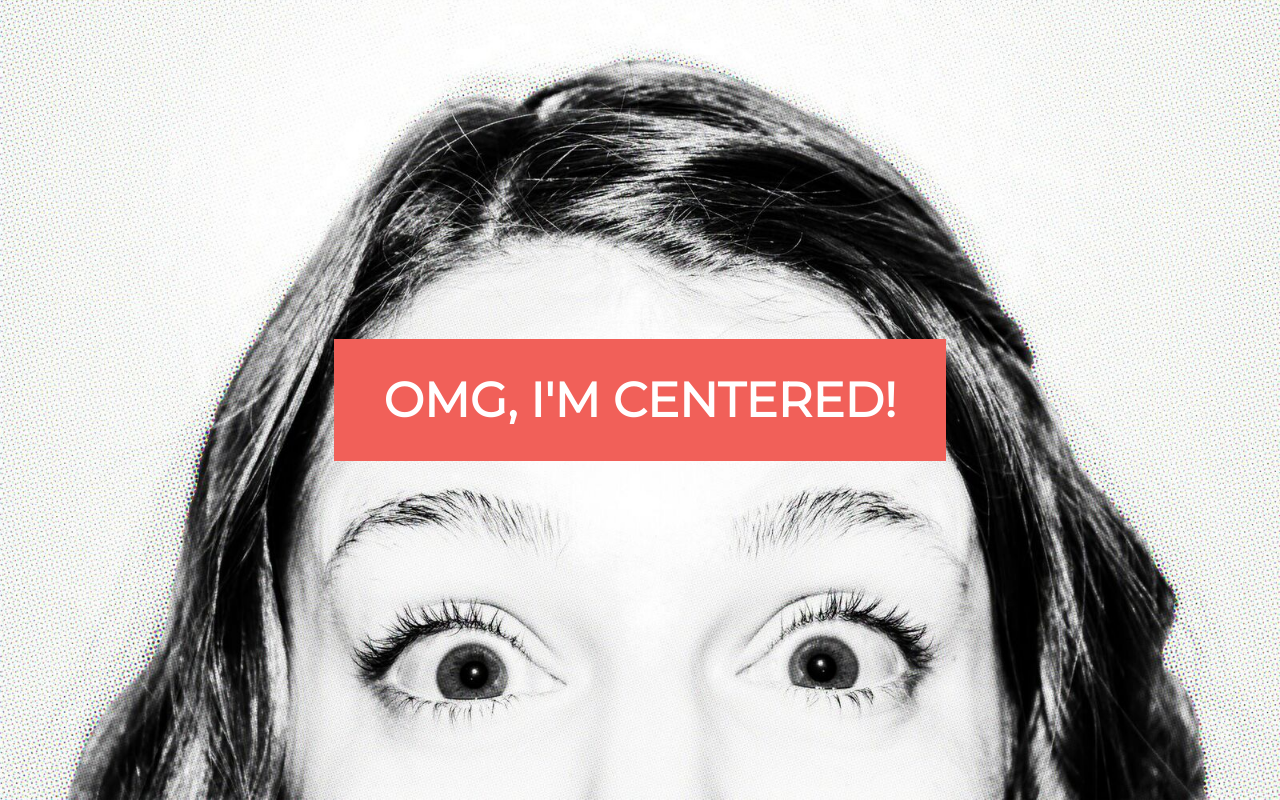
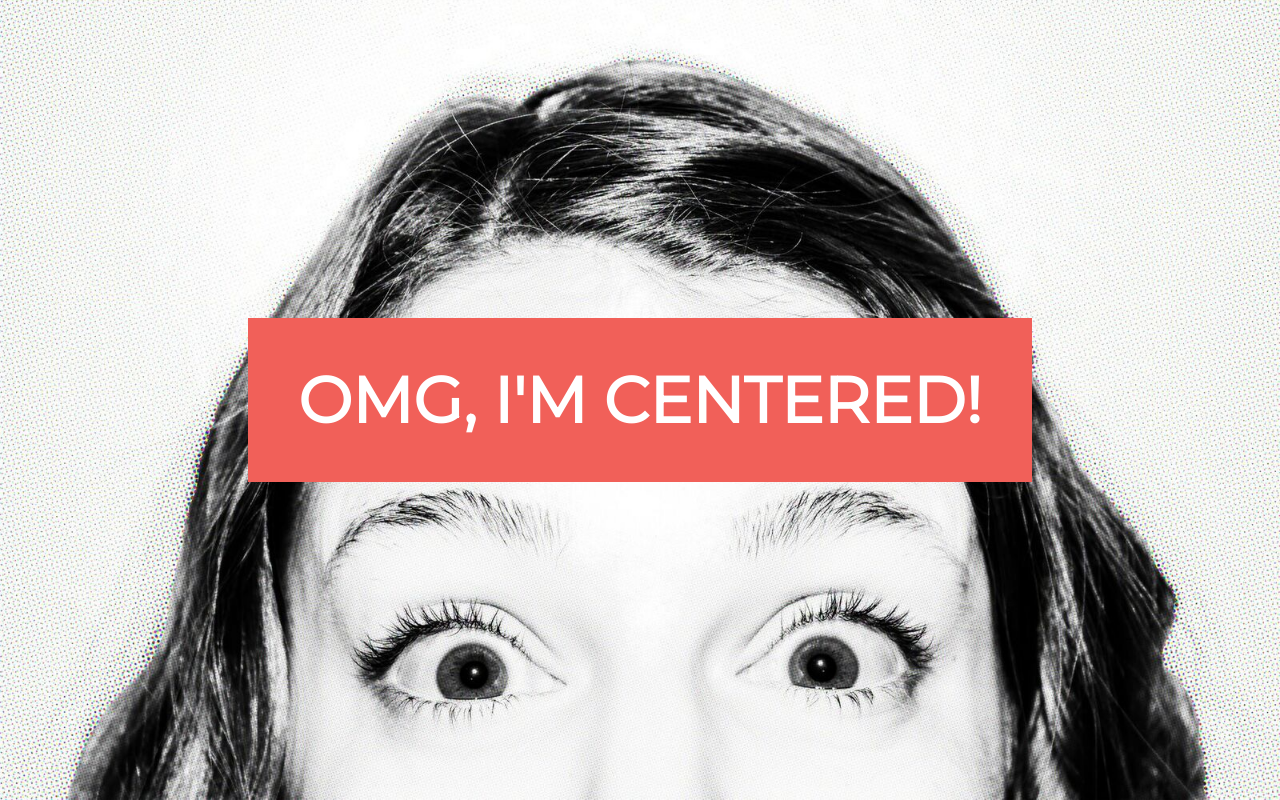
Before and after one commit to justinehofer/flexbox-centering-content, a plain HTML site: page index.html in a window 1280 px wide. Drawn offline with Linux system fonts and the light colour scheme.

Commit message:
Breakpoint added for desktops

```diff
--- a/css/style.css
+++ b/css/style.css
@@ -30,3 +30,9 @@ h1 {
       font-size: 3em;
     }
   }
+
+@media screen and (min-width: 1200px) {
+  h1 {
+    font-size: 4em;
+  }
+}
```
